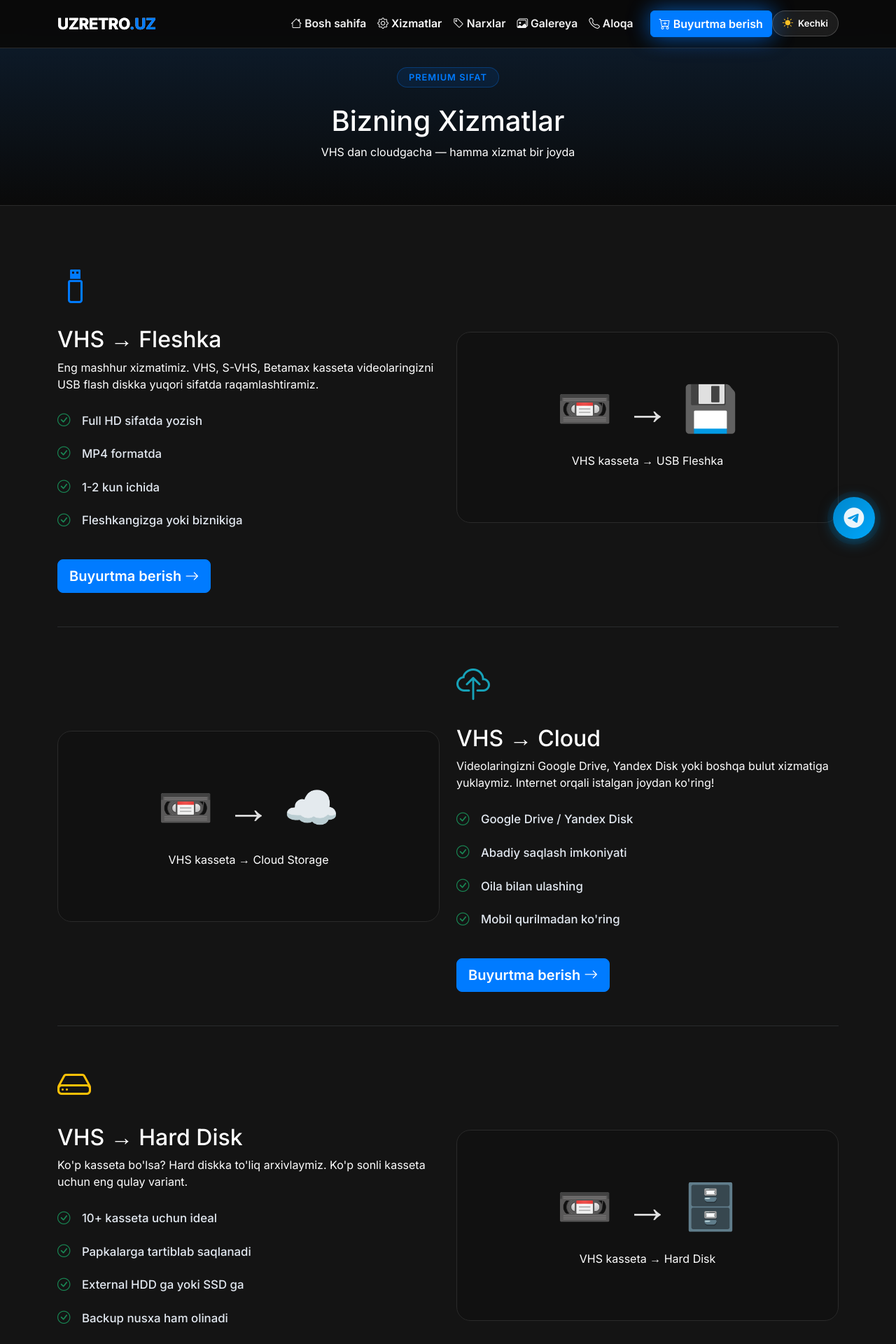
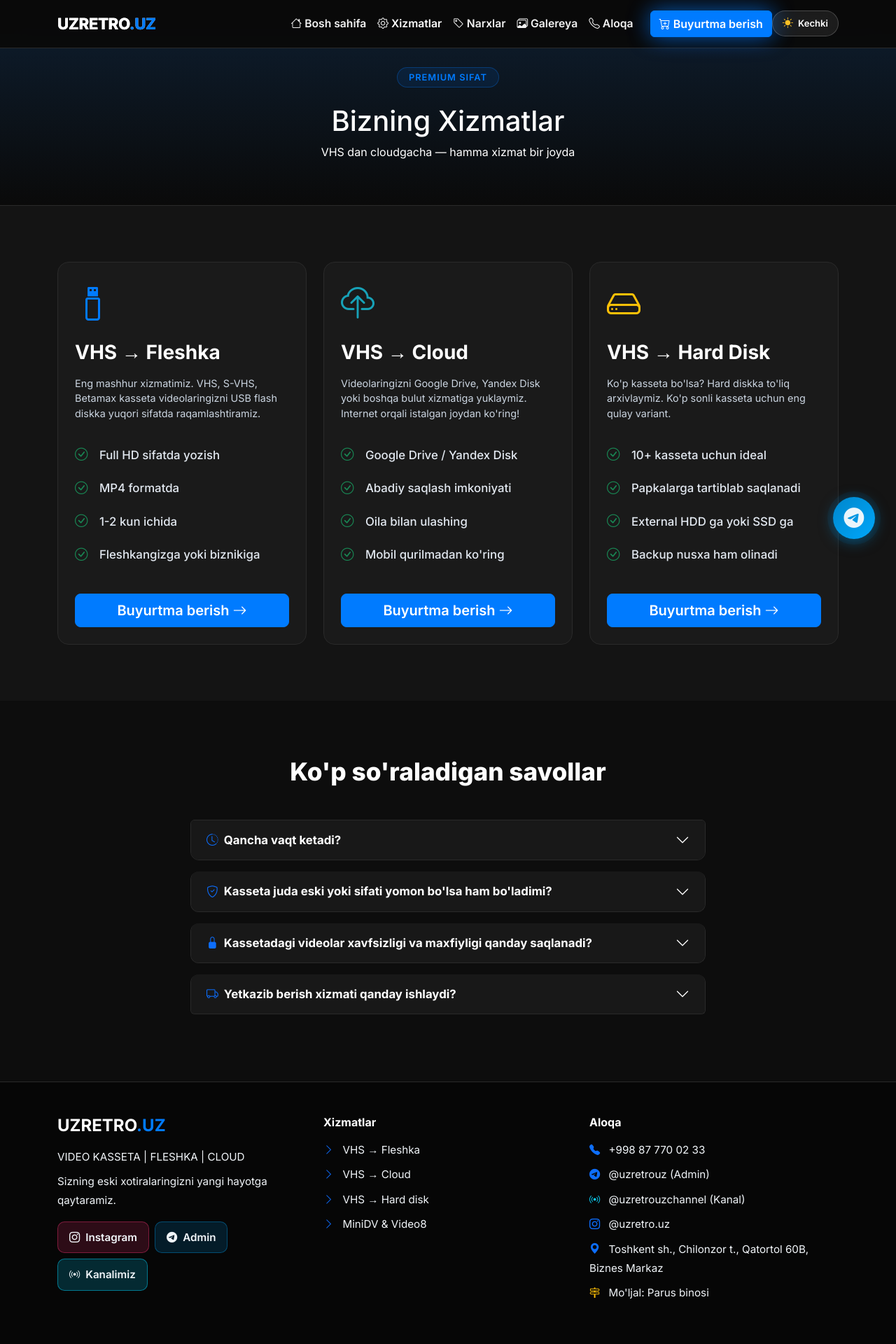
Before and after one commit to javoxirmahmudov012-coder/uzretro_uz, a Flask app: page /services in a window 1280 px wide. Shown: the top 1920 px of the page at 70% size. Run offline with Flask 3, Linux system fonts and the light colour scheme.

Commit message:
Remove emoji visual boxes from services page and organize into 3 modern cards

```diff
--- a/static/css/style.css
+++ b/static/css/style.css
@@ -1065,7 +1065,6 @@ body {
 [data-theme="light"] .price-card,
 [data-theme="light"] .contact-card-row,
 [data-theme="light"] .directions-box,
-[data-theme="light"] .service-visual,
 [data-theme="light"] .faq-item {
     background: #ffffff !important;
     border: 1px solid #e2e8f0 !important;
--- a/templates/services.html
+++ b/templates/services.html
@@ -13,95 +13,77 @@
 <section class="section-dark py-6">
     <div class="container">
 
+        <div class="row g-4 justify-content-center">
+
             <!-- VHS → Fleshka -->
-        <div class="row align-items-center mb-6">
-            <div class="col-lg-6 mb-4 mb-lg-0" data-aos="fade-right">
-                <div class="service-detail-icon" data-aos="zoom-in">
+            <div class="col-lg-4 col-md-6" data-aos="fade-up" data-aos-delay="0">
+                <div class="service-card p-4 h-100 d-flex flex-column">
+                    <div class="service-detail-icon mb-3">
                         <i class="bi bi-usb-drive"></i>
                     </div>
-                <h2 class="text-white">VHS → Fleshka</h2>
-                <p class="text-white">
+                    <h3 class="text-white fw-bold mb-3">VHS → Fleshka</h3>
+                    <p class="text-muted mb-4">
                         Eng mashhur xizmatimiz. VHS, S-VHS, Betamax kasseta videolaringizni
                         USB flash diskka yuqori sifatda raqamlashtiramiz.
                     </p>
-                <ul class="service-features">
+                    <ul class="service-features mb-4 mt-auto">
                         <li><i class="bi bi-check-circle text-success"></i> Full HD sifatda yozish</li>
                         <li><i class="bi bi-check-circle text-success"></i> MP4 formatda</li>
                         <li><i class="bi bi-check-circle text-success"></i> 1-2 kun ichida</li>
                         <li><i class="bi bi-check-circle text-success"></i> Fleshkangizga yoki biznikiga</li>
                     </ul>
-                <a href="{{ url_for('main.order') }}" class="btn btn-primary btn-lg mt-3">
+                    <a href="{{ url_for('main.order') }}" class="btn btn-primary btn-lg w-100 mt-2">
                         Buyurtma berish <i class="bi bi-arrow-right"></i>
                     </a>
                 </div>
-            <div class="col-lg-6" data-aos="fade-left">
-                <div class="service-visual">
-                    <div class="service-visual-icon">📼 → 💾</div>
-                    <p class="text-white">VHS kasseta → USB Fleshka</p>
-                </div>
-            </div>
             </div>
 
-        <hr class="border-secondary my-5">
-
             <!-- VHS → Cloud -->
-        <div class="row align-items-center mb-6 flex-lg-row-reverse">
-            <div class="col-lg-6 mb-4 mb-lg-0" data-aos="fade-left">
-                <div class="service-detail-icon" data-aos="zoom-in" style="color: #17a2b8;">
+            <div class="col-lg-4 col-md-6" data-aos="fade-up" data-aos-delay="100">
+                <div class="service-card p-4 h-100 d-flex flex-column">
+                    <div class="service-detail-icon mb-3" style="color: #17a2b8;">
                         <i class="bi bi-cloud-upload"></i>
                     </div>
-                <h2 class="text-white">VHS → Cloud</h2>
-                <p class="text-white">
+                    <h3 class="text-white fw-bold mb-3">VHS → Cloud</h3>
+                    <p class="text-muted mb-4">
                         Videolaringizni Google Drive, Yandex Disk yoki boshqa bulut xizmatiga
                         yuklaymiz. Internet orqali istalgan joydan ko'ring!
                     </p>
-                <ul class="service-features">
+                    <ul class="service-features mb-4 mt-auto">
                         <li><i class="bi bi-check-circle text-success"></i> Google Drive / Yandex Disk</li>
                         <li><i class="bi bi-check-circle text-success"></i> Abadiy saqlash imkoniyati</li>
                         <li><i class="bi bi-check-circle text-success"></i> Oila bilan ulashing</li>
                         <li><i class="bi bi-check-circle text-success"></i> Mobil qurilmadan ko'ring</li>
                     </ul>
-                <a href="{{ url_for('main.order') }}" class="btn btn-primary btn-lg mt-3">
+                    <a href="{{ url_for('main.order') }}" class="btn btn-primary btn-lg w-100 mt-2">
                         Buyurtma berish <i class="bi bi-arrow-right"></i>
                     </a>
                 </div>
-            <div class="col-lg-6" data-aos="fade-right">
-                <div class="service-visual">
-                    <div class="service-visual-icon">📼 → ☁️</div>
-                    <p class="text-white">VHS kasseta → Cloud Storage</p>
-                </div>
-            </div>
             </div>
 
-        <hr class="border-secondary my-5">
-
-        <!-- Hard Disk -->
-        <div class="row align-items-center">
-            <div class="col-lg-6 mb-4 mb-lg-0" data-aos="fade-right">
-                <div class="service-detail-icon" data-aos="zoom-in" style="color: #ffc107;">
+            <!-- VHS → Hard Disk -->
+            <div class="col-lg-4 col-md-6" data-aos="fade-up" data-aos-delay="200">
+                <div class="service-card p-4 h-100 d-flex flex-column">
+                    <div class="service-detail-icon mb-3" style="color: #ffc107;">
                         <i class="bi bi-hdd"></i>
                     </div>
-                <h2 class="text-white">VHS → Hard Disk</h2>
-                <p class="text-white">
+                    <h3 class="text-white fw-bold mb-3">VHS → Hard Disk</h3>
+                    <p class="text-muted mb-4">
                         Ko'p kasseta bo'lsa? Hard diskka to'liq arxivlaymiz.
                         Ko'p sonli kasseta uchun eng qulay variant.
                     </p>
-                <ul class="service-features">
+                    <ul class="service-features mb-4 mt-auto">
                         <li><i class="bi bi-check-circle text-success"></i> 10+ kasseta uchun ideal</li>
                         <li><i class="bi bi-check-circle text-success"></i> Papkalarga tartiblab saqlanadi</li>
                         <li><i class="bi bi-check-circle text-success"></i> External HDD ga yoki SSD ga</li>
                         <li><i class="bi bi-check-circle text-success"></i> Backup nusxa ham olinadi</li>
                     </ul>
-                <a href="{{ url_for('main.order') }}" class="btn btn-primary btn-lg mt-3">
+                    <a href="{{ url_for('main.order') }}" class="btn btn-primary btn-lg w-100 mt-2">
                         Buyurtma berish <i class="bi bi-arrow-right"></i>
                     </a>
                 </div>
-            <div class="col-lg-6" data-aos="fade-left">
-                <div class="service-visual">
-                    <div class="service-visual-icon">📼 → 🗄️</div>
-                    <p class="text-white">VHS kasseta → Hard Disk</p>
             </div>
-            </div>
+
         </div>
 
     </div>
@@ -203,29 +185,10 @@
     margin-right: 12px;
     font-size: 1.15rem;
 }
-.service-visual {
-    background: #111;
-    border: 1px solid #2a2a2a;
-    border-radius: 20px;
-    padding: 60px;
-    text-align: center;
-    transition: all 0.3s ease;
-}
-.service-visual-icon { font-size: 4rem; margin-bottom: 15px; }
-
 /* Light Mode for Services Page - High Contrast */
 [data-theme="light"] .service-features li {
     color: #0f172a !important;
     font-weight: 600;
-}
-[data-theme="light"] .service-visual {
-    background: #ffffff !important;
-    border: 1px solid #e2e8f0 !important;
-    box-shadow: 0 4px 20px rgba(0,0,0,0.05);
-}
-[data-theme="light"] .service-visual p {
-    color: #0f172a !important;
-    font-weight: 700;
 }
 
 /* FAQ Styles */
```
Lines whose indentation alone changed are shown as unchanged.
